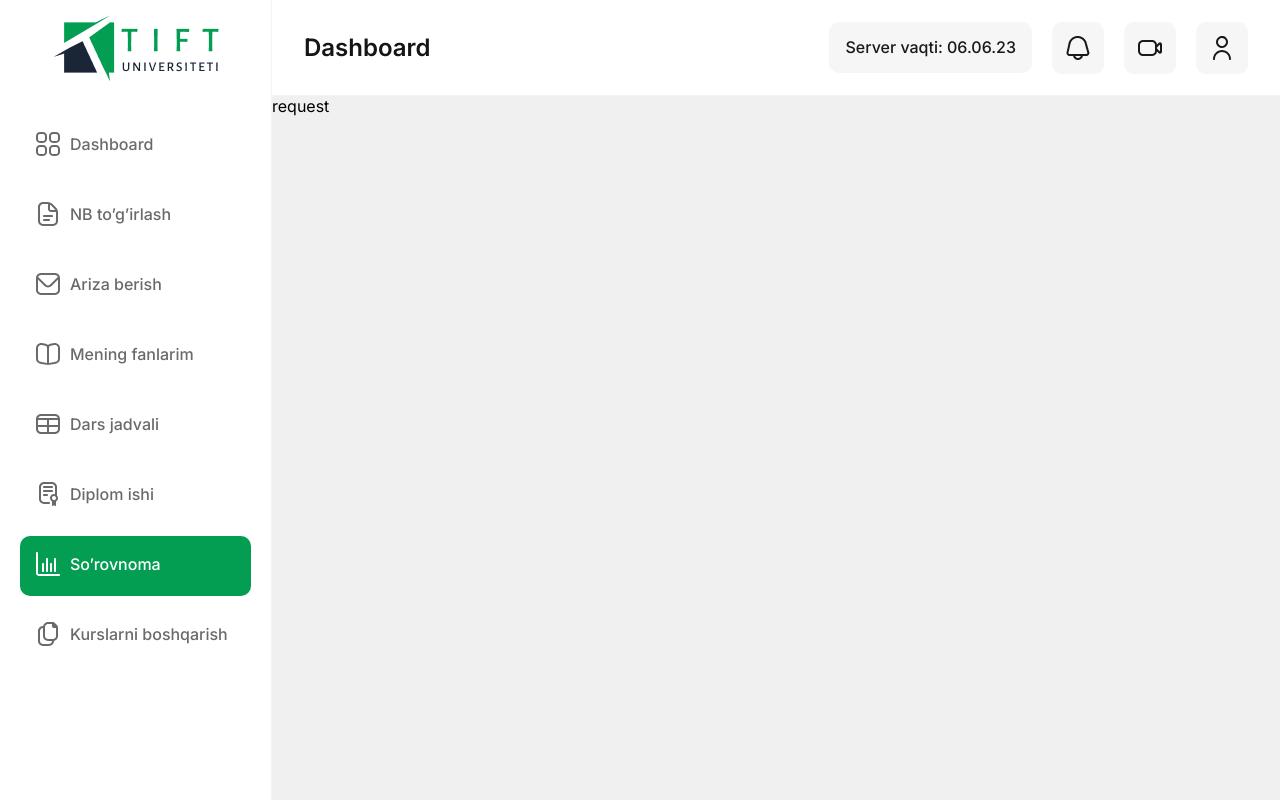
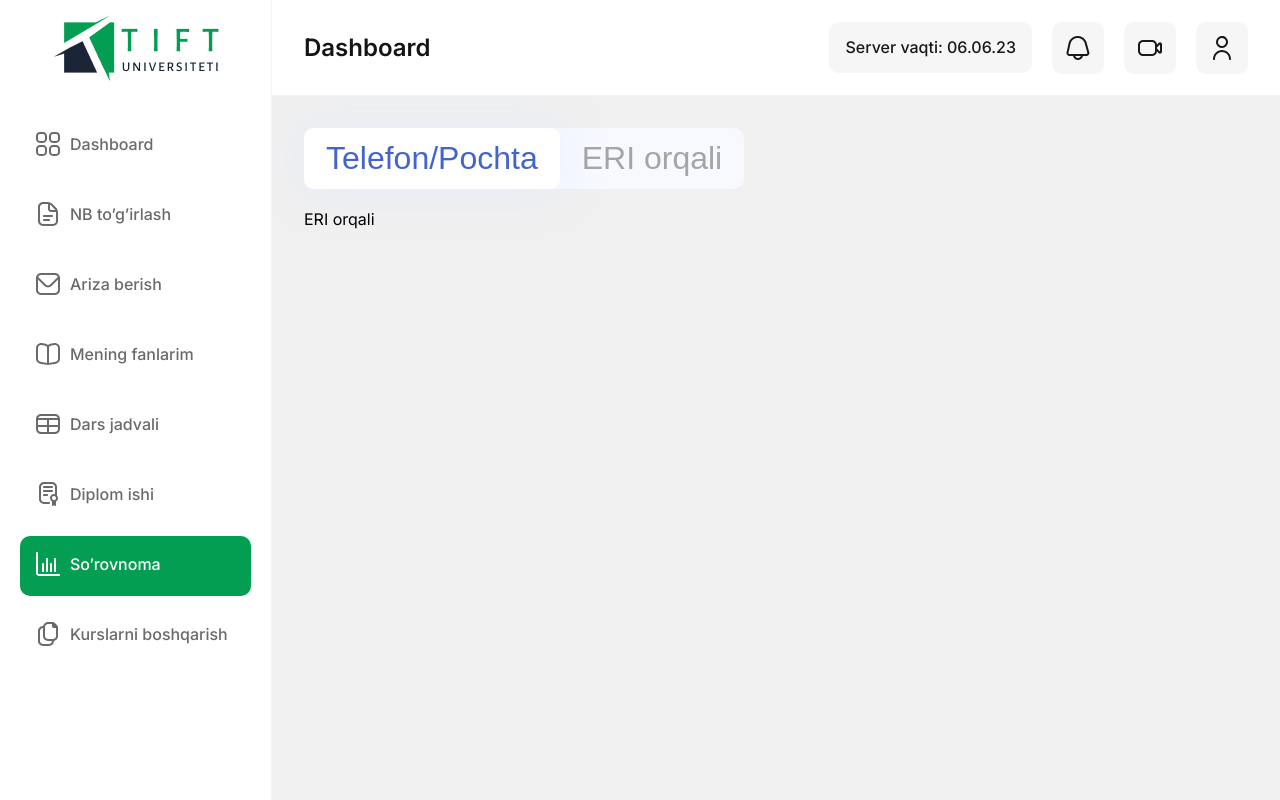
Before and after one commit to shohruzbekcoder007/tift, a React (Create React App) app: page /request in a window 1280 px wide. Built offline with nearby package versions, Linux system fonts and the light colour scheme.

Commit message:
TabsList startter

```diff
--- a/package.json
+++ b/package.json
@@ -5,6 +5,8 @@
   "dependencies": {
     "@emotion/react": "^11.11.1",
     "@emotion/styled": "^11.11.0",
+    "@mui/base": "^5.0.0-beta.0",
+    "@mui/lab": "^5.0.0-alpha.134",
     "@mui/material": "^5.13.6",
     "@mui/styled-engine-sc": "^5.12.0",
     "@mui/styles": "^5.13.2",
--- a/src/App.js
+++ b/src/App.js
@@ -10,6 +10,8 @@ import DashboardDetail from './components/TeacherDashboard/DashboardDetail'
 import Thesis from "./components/Thesis"
 import { ThemeProvider as MuiTheme } from '@mui/material/styles'
 import muiTheme from './theme/muiTheme'
+import Questionnaire from './components/Questionnaire'
+// import {TabsUnstyled} from "@mui/base"
 
 function App() {
   return (
@@ -24,7 +26,7 @@ function App() {
               <Route path="sciences" element={<p>sciences</p>} />
               <Route path="classschedule" element={<ClassScheduleTeacher />} />
               <Route path="diploma" element={<Thesis />} />
-              <Route path="request" element={<p>request</p>} />
+              <Route path="request" element={<Questionnaire/>} />
               <Route path="coursemanagement" element={<p>coursemanagement</p>} />
               <Route path="videoguide" element={<VideoGuide />} />
               <Route path="details/:id" element={<DashboardDetail />} />
--- a/src/components/Header/index.jsx
+++ b/src/components/Header/index.jsx
@@ -6,7 +6,7 @@ import { NavLink } from 'react-router-dom'
 import { useDispatch } from 'react-redux'
 import { setSidebar } from '../../redux/action/sidebarActions'
 
-export default function Header({ chageType }) {
+export default function Header() {
   const dispatch = useDispatch()
   return (
     <div>
--- /dev/null
+++ b/src/components/Questionnaire/QuestionnaireTabs/index.jsx
@@ -0,0 +1,20 @@
+import * as React from "react"
+import { Tabs } from '@mui/base';
+import { TabPanel } from "@mui/base"
+import { Tab, TabsList } from "./styles"
+
+
+export default function QuestionnaireTabs() {
+    return (
+        <Tabs defaultValue={0}>
+            <TabsList>
+                <Tab>Telefon/Pochta</Tab>
+                <Tab>ERI orqali</Tab>
+            </TabsList>
+            <TabPanel value={0}>
+                ERI orqali
+            </TabPanel>
+            <TabPanel value={1}>ERI orqali</TabPanel>
+        </Tabs>
+    );
+}
--- /dev/null
+++ b/src/components/Questionnaire/QuestionnaireTabs/styles.js
@@ -0,0 +1,46 @@
+import { styled } from "@mui/system"
+import { TabsList as TabsListUnstyled } from "@mui/base"
+import { buttonClasses as buttonUnstyledClasses } from "@mui/base"
+import { Tab as TabUnstyled, tabClasses as tabUnstyledClasses } from "@mui/base"
+
+export const Tab = styled(TabUnstyled)`
+  cursor: pointer;
+  font-style: normal;
+  font-weight: 400;
+  font-size: 2em;
+  line-height: 25px;
+  background-color: transparent;
+  width: 100%;
+  padding: 18px 22px;
+  border: none;
+  border-radius: 7px;
+  display: flex;
+  justify-content: center;
+  color: #a5a5a5;
+  &:hover {
+    color: #768fdb;
+  }
+
+  &.${tabUnstyledClasses.selected} {
+    background-color: #fff;
+    box-shadow: 0px 0px 40px rgba(227, 234, 255, 0.67);
+    border-radius: 10px;
+    color: #4364cc;
+  }
+
+  &.${buttonUnstyledClasses.disabled} {
+    opacity: 0.5;
+    cursor: not-allowed;
+  }
+`;
+
+export const TabsList = styled(TabsListUnstyled)`
+  width: 100%;
+  background: #f7f9ff;
+  border-radius: 10px;
+  margin-bottom: 20px;
+  display: flex;
+  align-items: center;
+  justify-content: center;
+  align-content: space-between;
+`;
--- /dev/null
+++ b/src/components/Questionnaire/index.jsx
@@ -0,0 +1,9 @@
+import React from 'react'
+import { ContentWrapper } from '../../global_styles/styles'
+import QuestionnaireTabs from './QuestionnaireTabs'
+
+export default function Questionnaire() {
+  return (
+    <ContentWrapper><QuestionnaireTabs/></ContentWrapper>
+  )
+}
```
Also changed, not shown: 1 other file (tests, documents, lock files or other folders).
